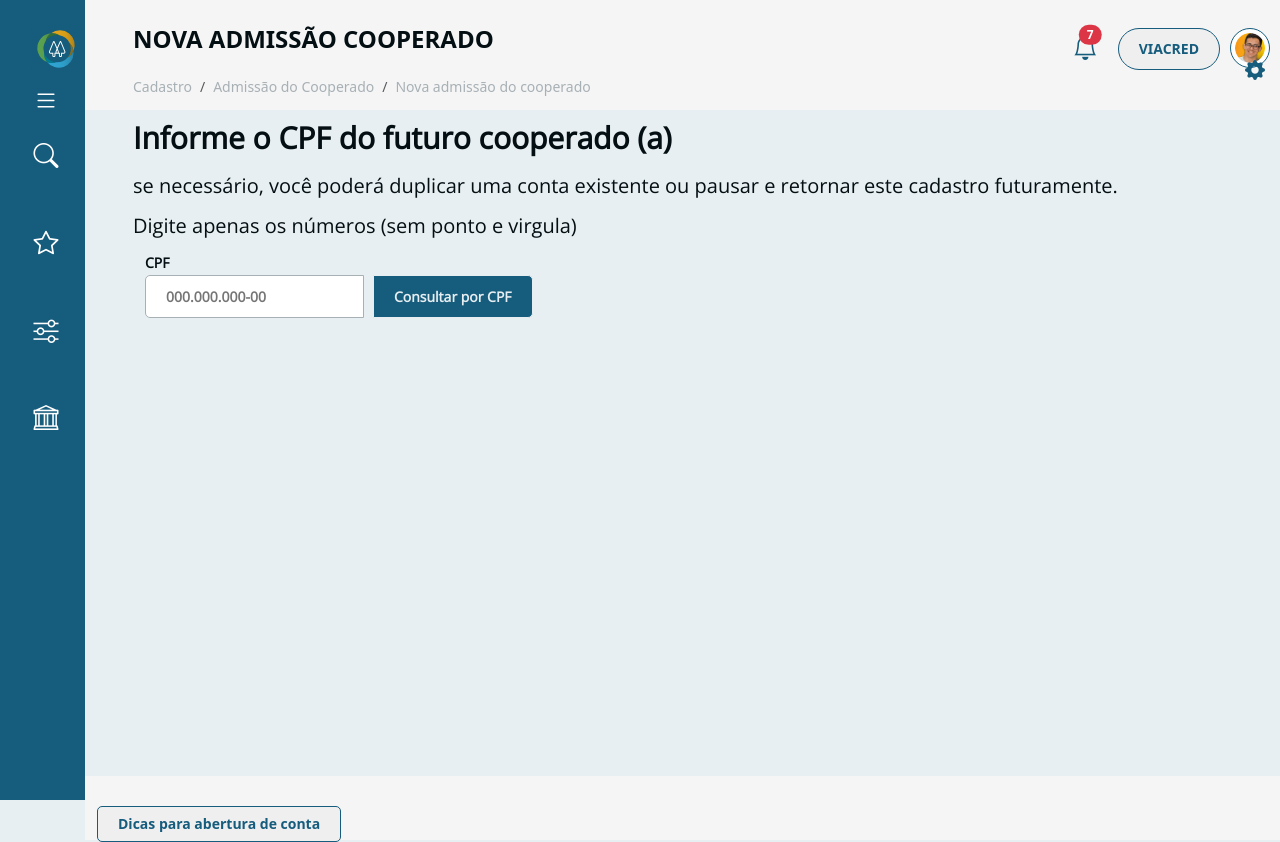
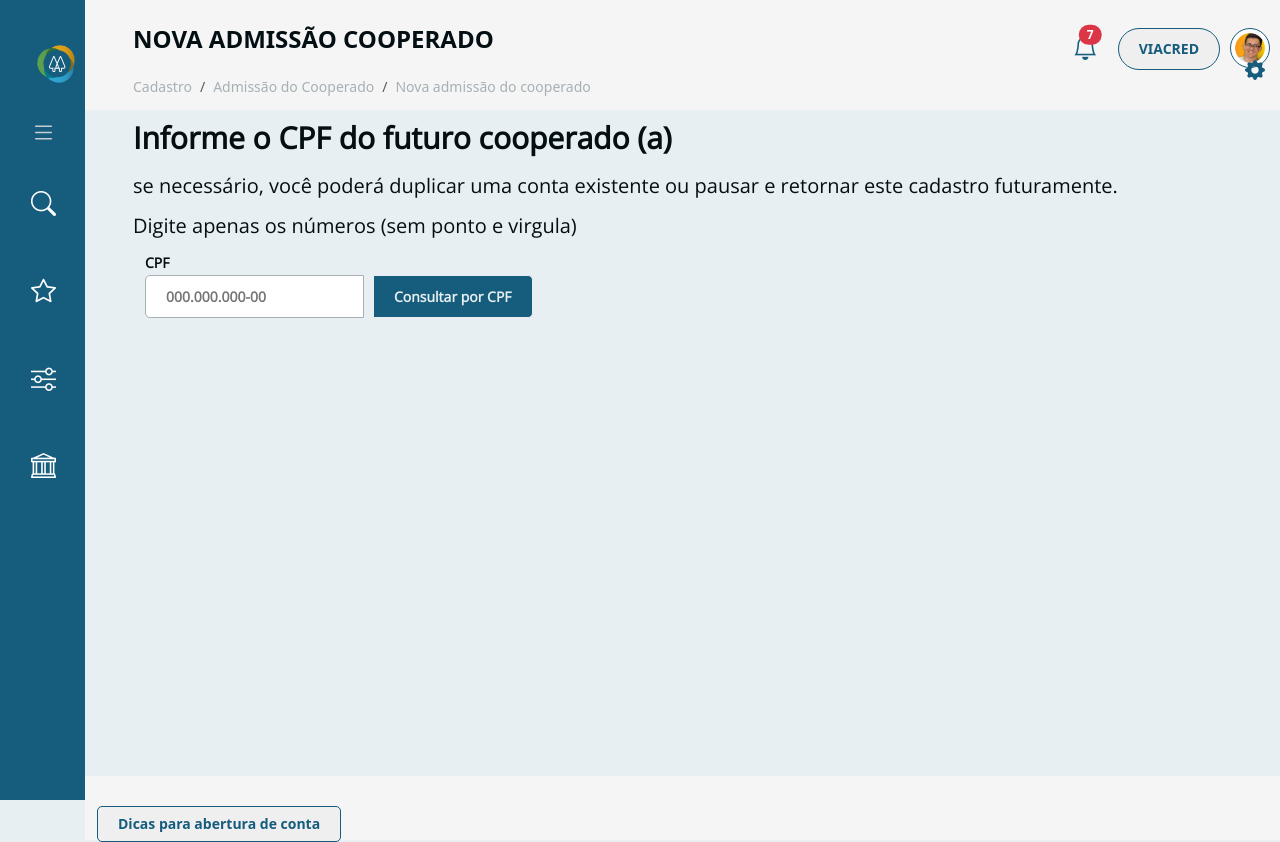
Before and after one commit to MarcosFerreira17/ailos-angular, an Angular app: page /home in a window 1280 px wide. Built offline with nearby package versions, Linux system fonts and the light colour scheme.

Commit message:
update sidebar icons

```diff
--- a/src/app/shared/sidebar/sidebar.component.html
+++ b/src/app/shared/sidebar/sidebar.component.html
@@ -129,21 +129,18 @@
         ></i>
       </li>
       <li class="sidebar-item nav-item">
-        <i class="bi bi-search"
-          ><a
+        <a
           href="#"
           class="nav-link py-3 rounded-0"
           data-bs-toggle="tooltip"
           data-bs-placement="right"
           aria-label="Search"
           data-bs-original-title="Search"
-          >
-          </a
-        ></i>
+          ><i class="bi bi-search"></i>
+        </a>
       </li>
       <li class="sidebar-item nav-item">
-        <i class="bi bi-star"
-          ><a
+        <a
           href="#"
           class="nav-link py-3 rounded-0"
           data-bs-toggle="tooltip"
@@ -151,11 +148,10 @@
           aria-label="Favoritos"
           data-bs-original-title="Favoritos"
         >
-          </a
-        ></i>
+          <i class="bi bi-star"></i>
+        </a>
       </li>
       <li class="sidebar-item nav-item">
-        <i class="bi bi-sliders">
         <a
           href="#"
           class="nav-link py-3 rounded-0"
@@ -164,11 +160,10 @@
           aria-label="Cadastro"
           data-bs-original-title="Cadastro"
         >
-          </a
-        ></i>
+          <i class="bi bi-sliders"></i
+        ></a>
       </li>
       <li class="sidebar-item nav-item">
-        <i class="bi bi-bank">
         <a
           href="#"
           class="nav-link py-3 rounded-0"
@@ -176,9 +171,8 @@
           data-bs-placement="right"
           aria-label="Demais telas"
           data-bs-original-title="Demais telas"
-          >
+          ><i class="bi bi-bank"> </i>
         </a>
-        </i>
       </li>
     </ul>
     <div
--- a/src/app/shared/sidebar/sidebar.component.scss
+++ b/src/app/shared/sidebar/sidebar.component.scss
@@ -13,18 +13,21 @@ nav {
   margin: 0;
 }
 
-.sidebar-item {
+.sidebar-item, a {
   font-size: 25px;
-  margin-top: 30px;
-  margin-right: 30px;
-  margin-left: 15px;
+  margin-top: 15px;
   color: rgb(255, 255, 255);
 }
 
 .brand-icon {
   width: 50px;
   height: 50px;
-  margin-right: 3rem;
+  margin-right: 2rem;
+  margin-bottom: 2rem;
+}
+
+.list-hamburguer{
+  color: var(--gray-scale4);
 }
 
 
```
Lines whose indentation alone changed are shown as unchanged.
